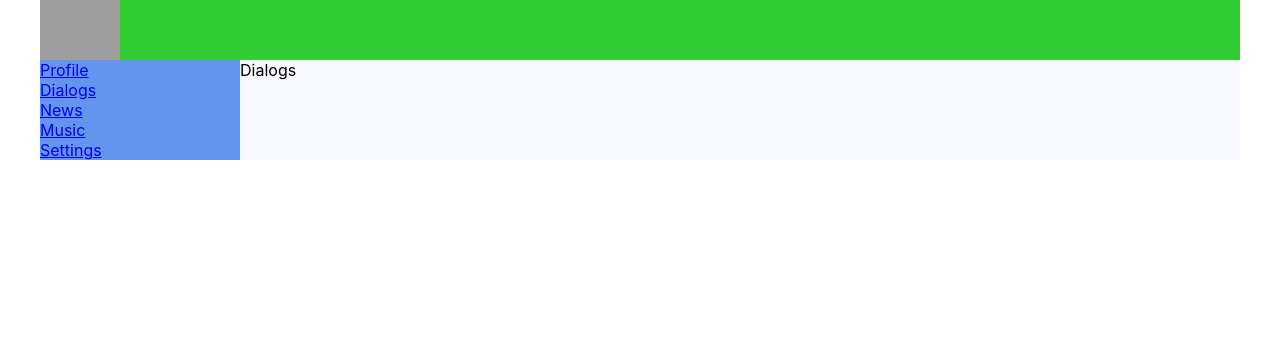
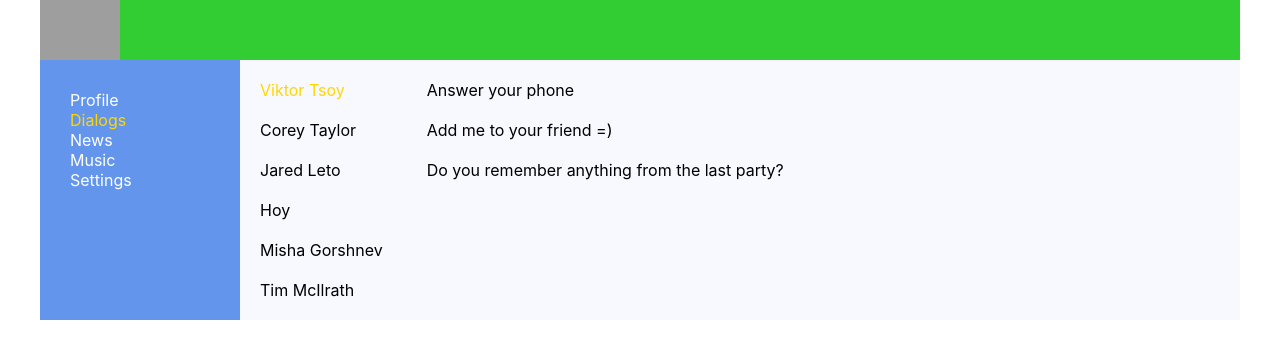
Before and after one commit to Ivan0195/SamurayWayTs, a React (Create React App) app: page /dialogs in a window 1280 px wide. Shown: the top 358 px of the page. Built offline with nearby package versions, Linux system fonts and the light colour scheme; grey boxes are pictures that could not be loaded.

Commit message:
21lesson

```diff
--- a/src/Components/Dialogs/Dialogs.module.css
+++ b/src/Components/Dialogs/Dialogs.module.css
@@ -0,0 +1,22 @@
+.dialogs {
+display: grid;
+    grid-template-columns: 2fr 10fr;
+}
+
+.dialogsItems  {
+padding: 10px;
+}
+.dialog {
+    padding: 10px;
+}
+
+.messages {
+    padding: 10px;
+}
+
+.message {
+    padding: 10px;
+}
+.active {
+    color: gold;
+}
--- a/src/Components/Dialogs/Dialogs.tsx
+++ b/src/Components/Dialogs/Dialogs.tsx
@@ -3,8 +3,32 @@ import classes from "./Dialogs.module.css";
 
 export const Dialogs = () => {
     return (
-        <div>
-            Dialogs
+        <div className={classes.dialogs}>
+            <div className={classes.dialogsItems}>
+                <div className={classes.dialog + " " + classes.active}>
+                    Viktor Tsoy
+                </div>
+                <div className={classes.dialog}>
+                    Corey Taylor
+                </div>
+                <div className={classes.dialog}>
+                    Jared Leto
+                </div>
+                <div className={classes.dialog}>
+                    Hoy
+                </div>
+                <div className={classes.dialog}>
+                    Misha Gorshnev
+                </div>
+                <div className={classes.dialog}>
+                    Tim McIlrath
+                </div>
+            </div>
+            <div className={classes.messages}>
+                <div className={classes.message}>Answer your phone</div>
+                <div className={classes.message}>Add me to your friend =)</div>
+                <div className={classes.message}>Do you remember anything from the last party?</div>
+            </div>
         </div>
     );
 };
--- a/src/Components/NavBar/NavBar.module.css
+++ b/src/Components/NavBar/NavBar.module.css
@@ -2,9 +2,16 @@
 .nav {
     grid-area: n;
     background-color: cornflowerblue;
+    padding: 30px;
 
 }
 
 .item {
     color:white;
+    text-decoration: none;
 }
+
+.activeLink {
+    color: gold;
+    text-decoration: none
+}
--- a/src/Components/NavBar/NavBar.tsx
+++ b/src/Components/NavBar/NavBar.tsx
@@ -5,19 +5,19 @@ export const NavBar = () => {
     return (
         <nav className={classes.nav}>
             <div className={classes.item}>
-                <NavLink to='/profile'>Profile</NavLink>
+                <NavLink to='/profile' className = { nav => nav.isActive ? classes.activeLink : classes.item }>Profile</NavLink>
             </div>
             <div className={classes.item}>
-                <NavLink to='/dialogs'>Dialogs</NavLink>
+                <NavLink to='/dialogs' className = { nav => nav.isActive ? classes.activeLink : classes.item }>Dialogs</NavLink>
             </div>
             <div className={classes.item}>
-                <NavLink to='news'>News</NavLink>
+                <NavLink to='news' className = { nav => nav.isActive ? classes.activeLink : classes.item }>News</NavLink>
             </div>
             <div className={classes.item}>
-                <NavLink to='/music'>Music</NavLink>
+                <NavLink to='/music' className = { nav => nav.isActive ? classes.activeLink : classes.item }>Music</NavLink>
             </div>
             <div className={classes.item}>
-                <NavLink to='/settings'>Settings</NavLink>
+                <NavLink to='/settings' className = { nav => nav.isActive ? classes.activeLink : classes.item }>Settings</NavLink>
             </div>
         </nav>
     );
```
